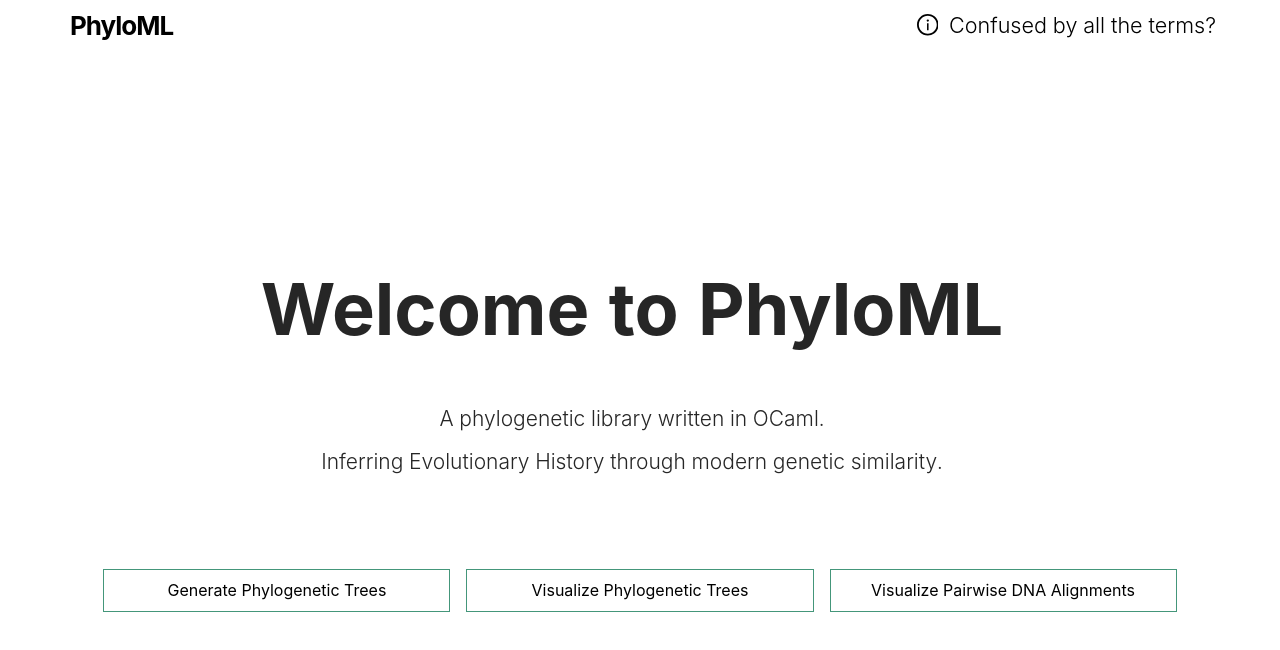
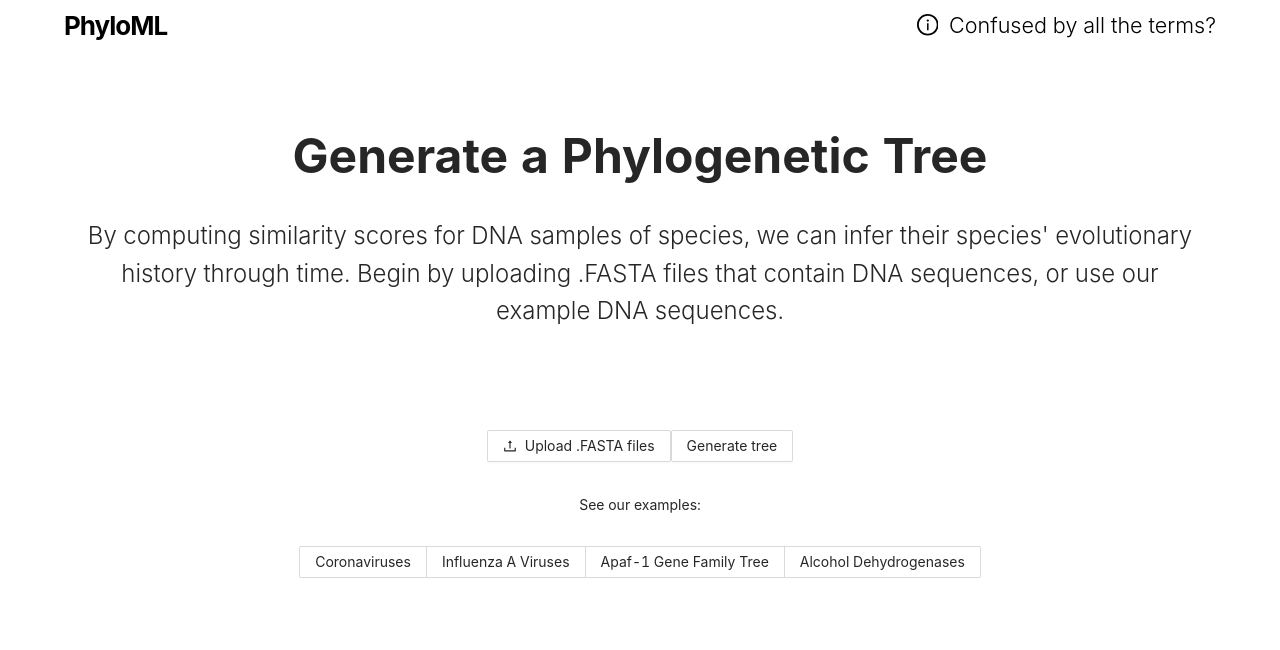
Before and after one commit to VF-S/phylo-lib-web, a React (Create React App) app: page /generate in a window 1280 px wide. Shown: the top 650 px of the page. Built offline with nearby package versions, Linux system fonts and the light colour scheme; what bs-platform would draw is missing.

Commit message:
Use React Router for navigation

```diff
--- a/package.json
+++ b/package.json
@@ -9,6 +9,7 @@
     "d3": "^5.16.0",
     "react": "^16.13.1",
     "react-dom": "^16.13.1",
+    "react-router-dom": "^5.2.0",
     "react-scripts": "3.4.1",
     "reason-react": "^0.9.1"
   },
--- a/src/App.css
+++ b/src/App.css
@@ -121,31 +121,29 @@
   font-weight: 700;
 }
 
-button.offset {
+.offset {
+  background-color: white;
+  border: 1px solid rgb(68, 150, 122);
+  color: black;
+  display: flex;
+  justify-content: center;
+  flex: 1;
+  font-size: 16px;
+  padding: 0.5em 1em;
+  text-align: center;
+  transition: all 0.1s ease-in-out;
   width: 100%;
-}
-
-.offset {
-  border: 1px solid rgb(68, 150, 122);
-  transition: all 0.1s ease-in-out;
-  padding: 0.5em 1em;
-  color: black;
-  background-color: white;
-  font-size: 16px;
 }
 
 .offset:hover {
   background-color: hsl(160, 38%, 93%);
   box-shadow: 0.2em 0.1em 0 0 rgb(68, 150, 122);
+  color: inherit;
+  text-decoration: none;
 }
 
 .offset:focus {
   outline: 0;
-}
-
-.wrap {
-  width: 100%;
-  text-align: center;
 }
 
 .wrapper {
--- a/src/App.js
+++ b/src/App.js
@@ -1,15 +1,14 @@
-import React, { useState } from 'react';
+import React from 'react';
+import { BrowserRouter as Router, Switch, Route, Link } from 'react-router-dom';
 import './App.css';
 import { Popover } from 'antd';
-import { ArrowLeftOutlined, InfoCircleOutlined } from '@ant-design/icons';
-import Context from './components/Context';
+import { InfoCircleOutlined } from '@ant-design/icons';
 import HomeContent from './components/HomeContent';
 import Generate from './components/Generate';
 import Visualize from './components/Visualize';
 import DisplayPairwise from './components/DisplayPairwise';
 
-const Header = ({ useBack }) => {
-  const { goHome } = React.useContext(Context);
+const Header = () => {
   const content = (
     <div>
       <p>Content</p>
@@ -18,14 +17,9 @@
   );
   return (
     <header className="site-header">
-      <button className="site-title" onClick={goHome}>
-        {useBack ? (
-          <ArrowLeftOutlined
-            style={{ alignSelf: 'center', paddingRight: '10px' }}
-          />
-        ) : null}
+      <Link className="site-title" to="/">
         PhyloML
-      </button>
+      </Link>
       <Popover
         content={content}
         className="tooltip"
@@ -42,48 +36,26 @@
   );
 };
 
-const App = () => {
-  const [screen, setScreen] = useState('HOME');
-
-  const context = React.useMemo(
-    () => ({
-      goHome: () => {
-        setScreen('HOME');
-      },
-      goVisualizePhylo: () => {
-        setScreen('VISUALIZE_PHYLO');
-      },
-      goGeneratePhylo: () => {
-        setScreen('GENERATE_PHYLO');
-      },
-      goPairwise: () => {
-        setScreen('PAIRWISE');
-      },
-    }),
-    [],
+export default function App() {
+  return (
+    <Router>
+      <div>
+        <Header />
+        <Switch>
+          <Route path="/generate">
+            <Generate />
+          </Route>
+          <Route path="/visualize">
+            <Visualize />
+          </Route>
+          <Route path="/pairwise">
+            <DisplayPairwise />
+          </Route>
+          <Route path="/">
+            <HomeContent />
+          </Route>
+        </Switch>
+      </div>
+    </Router>
   );
-
-  const CurrScreen = () => {
-    switch (screen) {
-      case 'HOME':
-        return <HomeContent />;
-      case 'VISUALIZE_PHYLO':
-        return <Visualize />;
-      case 'GENERATE_PHYLO':
-        return <Generate />;
-      case 'PAIRWISE':
-        return <DisplayPairwise />;
-      default:
-        return null;
-    }
-  };
-
-  return (
-    <Context.Provider value={context}>
-      <Header useBack={screen !== 'HOME'} />
-      <CurrScreen />
-    </Context.Provider>
-  );
-};
-
-export default App;
+}
--- a/src/components/Context.js
+++ /dev/null
@@ -1,5 +0,0 @@
-import React from 'react';
-
-const Context = React.createContext();
-
-export default Context;
--- a/src/components/DisplayPairwise.js
+++ b/src/components/DisplayPairwise.js
@@ -22,7 +22,7 @@
         if (dnaArr.length > 2) {
           setDnaArr(dnaArr.slice(-2));
         }
-        if (arr.length == 2 && displayOnFinish) {
+        if (arr.length === 2 && displayOnFinish) {
           displayAlignment(arr);
         }
       };
--- a/src/components/HomeContent.js
+++ b/src/components/HomeContent.js
@@ -1,20 +1,16 @@
 import React from 'react';
+import { Link } from 'react-router-dom';
 import { Row, Col, Layout } from 'antd';
 import '../App.css';
-import Context from './Context';
 const { Content } = Layout;
 
 export default function HomeContents() {
-  const i = 'Welcome to PhyloML';
-  const { goVisualizePhylo, goGeneratePhylo, goPairwise } = React.useContext(
-    Context,
-  );
   return (
     <div className="wrapper main">
       <Content justify="center">
         <Row className="intro" justify="center" gutter={[16, 16]}>
           <div>
-            <h1>{i}</h1>
+            <h1>Welcome to PhyloML</h1>
             <h2>A phylogenetic library written in OCaml.</h2>
             <h2>
               Inferring Evolutionary History through modern genetic similarity.
@@ -23,25 +19,19 @@
         </Row>
         <Row justify="center" gutter={[16, 40]}>
           <Col lg={7} md={10} sm={12}>
-            <div className="wrap">
-              <button className="offset" onClick={goGeneratePhylo}>
-                Generate Phylogenetic Trees
-              </button>
-            </div>
+            <Link className="offset" to="/generate">
+              Generate Phylogenetic Trees
+            </Link>
           </Col>
           <Col lg={7} md={10} sm={12}>
-            <div className="wrap">
-              <button className="offset" onClick={goVisualizePhylo}>
-                Visualize Phylogenetic Trees
-              </button>
-            </div>
+            <Link className="offset" to="/visualize">
+              Visualize Phylogenetic Trees
+            </Link>
           </Col>
           <Col lg={7} md={10} sm={12}>
-            <div className="wrap">
-              <button className="offset" onClick={goPairwise}>
-                Visualize Pairwise DNA Alignments
-              </button>
-            </div>
+            <Link className="offset" to="/pairwise">
+              Visualize Pairwise DNA Alignments
+            </Link>
           </Col>
         </Row>
       </Content>
```
Also changed, not shown: 1 other file (tests, documents, lock files or other folders).
